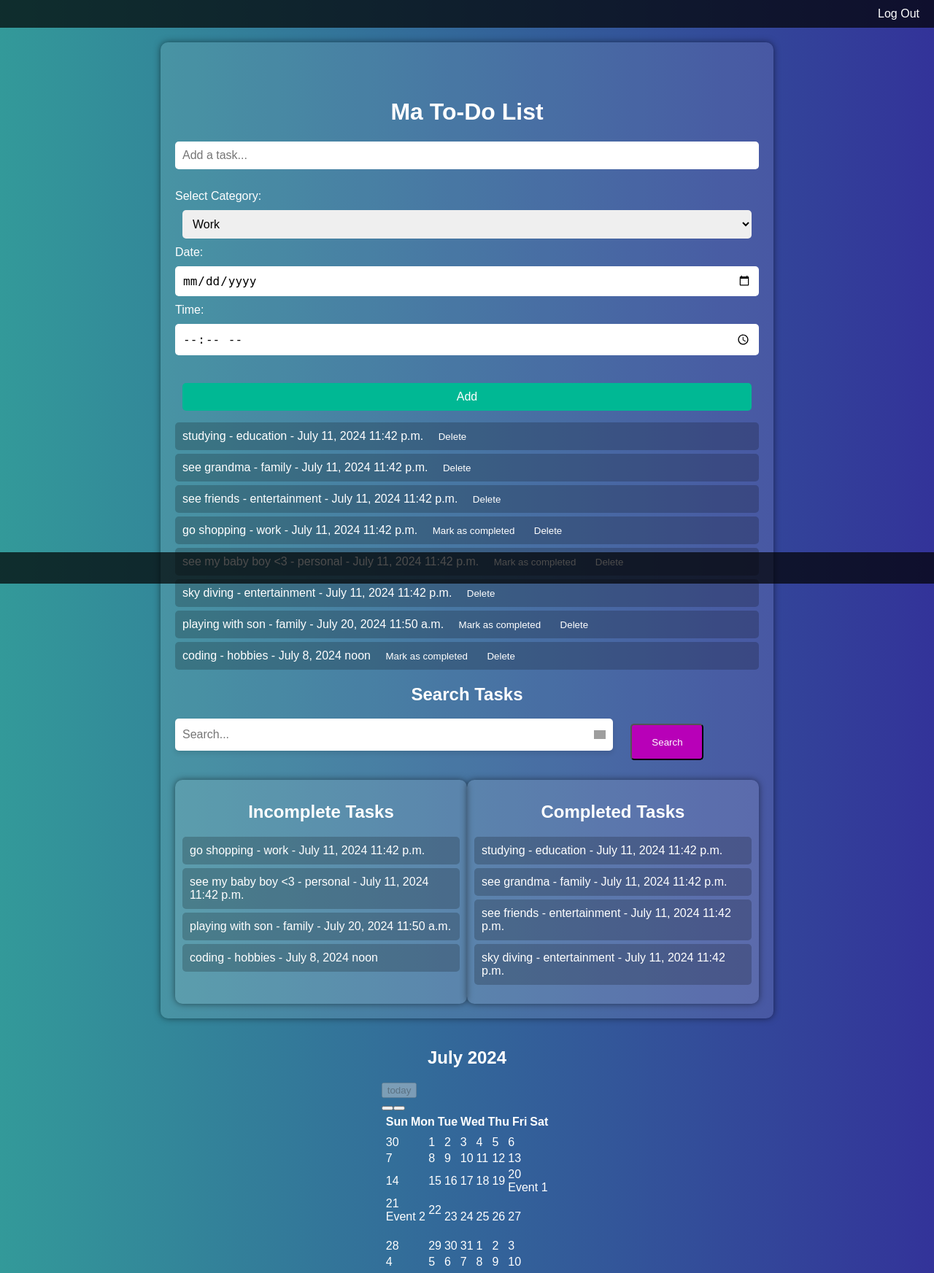
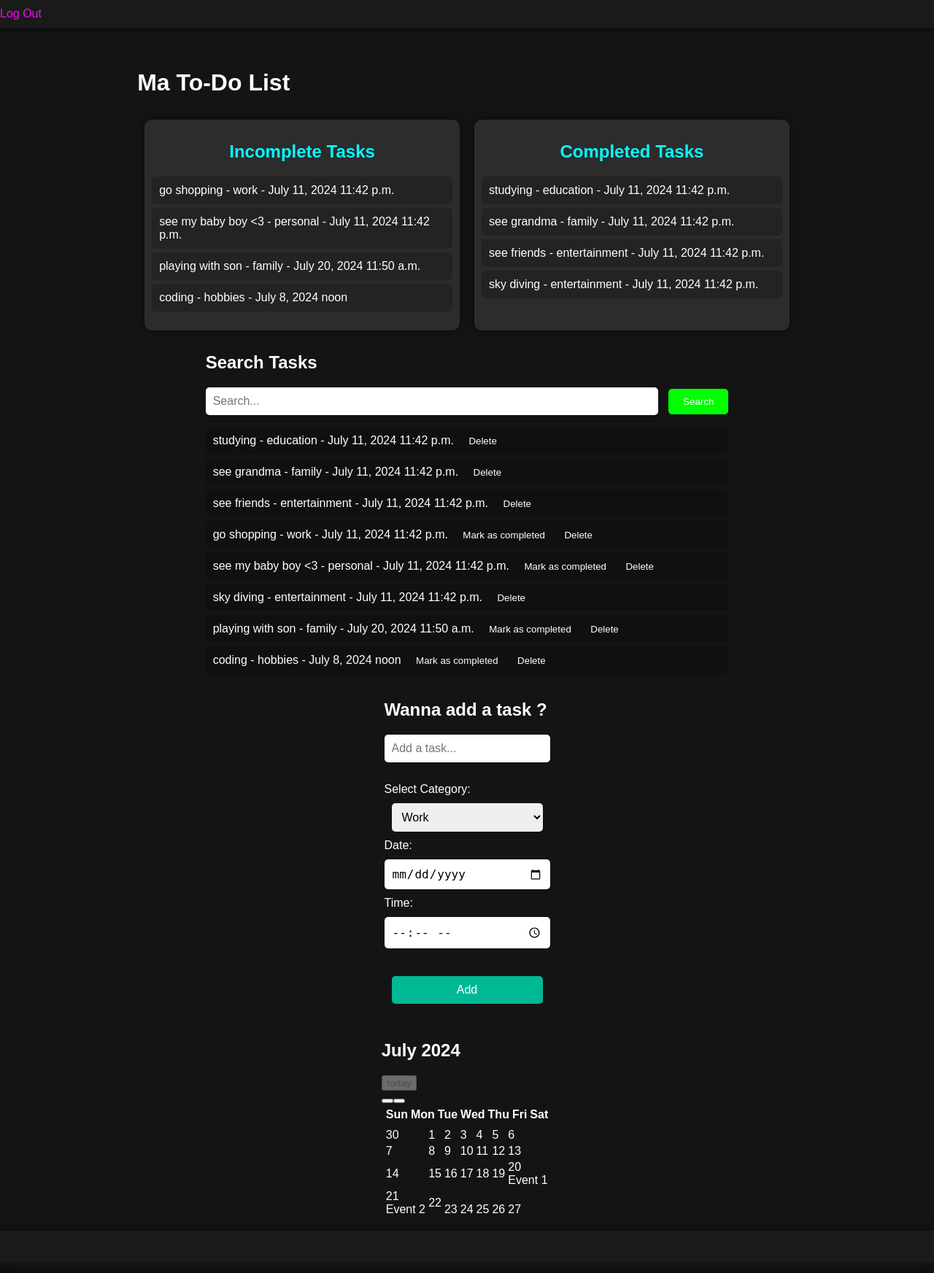
Before and after one commit to Ilefrajhi/to-do-list, a Django app: page /main/ in a window 1280 px wide. Shown: the whole page at 73% size. After the commit the page ends 1663 px from the top, so only its background shows below. Run offline with Django 5.2, Linux system fonts and the light colour scheme; a user stored in the database is signed in; data comes from the database, SQL or seed files in the repository; both versions use the stored data as it was after the commit; lists and menus that the app fills with data are empty; some libraries are stand-ins or nearby versions; grey boxes are pictures that could not be loaded.

Commit message:
added the search logic

```diff
--- a/todo/webapp/static/main_styles.css
+++ b/todo/webapp/static/main_styles.css
@@ -1,47 +1,101 @@
 body {
     font-family: Arial, sans-serif;
-    background: linear-gradient(to right, rgba(0, 128, 128, 0.8), rgba(0, 0, 128, 0.8));
+    background: #141414;
     color: #fff;
     margin: 0;
     padding: 0;
     display: flex;
     flex-direction: column;
     align-items: center;
-    justify-content: center;
+    justify-content: flex-start;
     min-height: 100vh;
-    overflow-x: hidden; /* Hide horizontal scrollbar */
+    overflow-x: hidden;
 }
 
 header {
     width: 100%;
+    background: #1a1a1a;
+    padding: 10px 20px;
     display: flex;
-    justify-content: flex-end;
-    padding: 10px;
-    background: rgba(0, 0, 0, 0.7);
+    justify-content: space-between;
+    align-items: center;
+    box-shadow: 0 4px 8px rgba(0, 0, 0, 0.3);
 }
 
-.logout-container {
-    margin-right: 20px;
+header h1 {
+    margin: 0;
+    font-size: 24px;
+    color: #00ffff; /* Neon cyan */
 }
 
-.logout-container a {
-    color: #fff;
+header .logout-container {
+    margin: 0;
+}
+
+header .logout-container a {
+    color: #ff00ff; /* Neon magenta */
     text-decoration: none;
     font-size: 16px;
 }
 
-.container {
+.search-container {
+    width: 100%;
+    display: flex;
+    justify-content: center;
+    padding: 20px;
+    background: #1a1a1a;
+    box-shadow: 0 4px 8px rgba(0, 0, 0, 0.3);
+}
+
+#q {
+    width: 600px;
+    padding: 10px;
+    border-radius: 5px;
+    border: none;
+    font-size: 16px;
+    color: #000;
+    background-color: #fff;
+    outline: none;
+    box-shadow: 0 4px 6px rgba(0, 0, 0, 0.1);
+    margin-right: 10px;
+}
+
+#search-btn {
+    background-color: #00ff00; /* Neon green */
+    color: #fff;
+    cursor: pointer;
+    transition: background-color 0.3s;
+    padding: 10px 20px;
+    border-radius: 5px;
+    border: none;
+}
+
+#search-btn:hover {
+    background-color: #00cc00;
+}
+
+.main-content {
+    width: 100%;
+    max-width: 1200px;
+    display: flex;
+    flex-direction: column;
+    align-items: center;
+    padding: 20px;
+}
+
+.section {
     background: rgba(255, 255, 255, 0.1);
     padding: 20px;
+    margin: 20px 0;
     border-radius: 10px;
     box-shadow: 0 0 10px rgba(0, 0, 0, 0.5);
-    width: 90%;
+    width: 100%;
     max-width: 800px;
-    margin-top: 20px;
 }
 
-h1, h2 {
+.section h2 {
     text-align: center;
+    color: #ff00ff; /* Neon magenta */
 }
 
 .form-group input, .form-group select, .form-group button {
@@ -52,10 +106,11 @@
     border-radius: 5px;
     border: none;
     font-size: 16px;
+    color: #000;
 }
 
 #submit-btn {
-    background-color: #00b894;
+    background-color: #00b894; /* Teal */
     color: #fff;
     cursor: pointer;
     transition: background-color 0.3s;
@@ -85,23 +140,10 @@
     margin-left: 10px;
 }
 
-#search {
-    background-color: #0984e3;
-    color: #fff;
-    cursor: pointer;
-    transition: background-color 0.3s;
-    padding: 0%;
-    margin-right: 60%;
-}
-
-#search:hover {
-    background-color: #065a9a;
-}
-
 .task-status {
     display: flex;
     justify-content: space-around;
-    margin-top: 20px;
+    width: 100%;
 }
 
 .task-status .incomplete_tasks,
@@ -109,12 +151,14 @@
     flex: 1;
     background-color: rgba(255, 255, 255, 0.1);
     padding: 10px;
+    margin: 10px;
     border-radius: 10px;
     box-shadow: 0 0 10px rgba(0, 0, 0, 0.5);
 }
 
 .task-status h2 {
     text-align: center;
+    color: #00ffff; /* Neon cyan */
 }
 
 #calendar {
@@ -122,93 +166,28 @@
 }
 
 footer {
-    position: fixed;
-    bottom: 0;
     width: 100%;
-    background-color: rgba(0, 0, 0, 0.7);
+    background-color: #1a1a1a;
     color: #fff;
     text-align: center;
     padding: 10px 0;
+    box-shadow: 0 -4px 8px rgba(0, 0, 0, 0.3);
 }
 
 footer a {
-    color: #fff;
+    color: #00ffff; /* Neon cyan */
     text-decoration: none;
     margin: 0 10px;
     font-size: 20px;
 }
 
-#q {
-    width: 600px;
-    margin-right: 20px;
-    margin-bottom: 20px;
-    padding: 10px;
-    border-radius: 5px;
-    border: none;
-    font-size: 16px;
-    background: url('search.png') no-repeat right 10px center/16px;
-    background-color: #fff;
-    transition: background-color 0.3s;
-    outline: none;
-    box-shadow: 0 4px 6px rgba(0, 0, 0, 0.1);
-    box-sizing: border-box;
-    display: inline-block;
-    vertical-align: middle;
-    line-height: 1.5;
-    text-decoration: none;
-    color: #000;
-}
-
-#q:hover {
-    background-color: #f5f5f5;
-}
-
-#search-results {
-    position: absolute;
-    top: 40px;
-    left: 0;
-    width: 100%;
-    background-color: #fff;
-    border-radius: 5px;
-    box-shadow: 0 4px 6px rgba(0, 0, 0, 0.1);
-    overflow-y: auto;
-    max-height: 300px;
-    display: none;
-}
-
-#search-results li {
-    padding: 10px;
-    cursor: pointer;
-}
-
-#search-results li:hover {
-    background-color: #f2f2f2;
-}
-
 @media screen and (max-width: 768px) {
-    .container {
+    .main-content {
         width: 100%;
     }
 
     #q {
+        width: 100%;
         margin-bottom: 10px;
     }
-
-    #search-results {
-        top: 50px;
-    }
 }
-
-#search-btn {
-    background-color: #b800b8;
-    color: #fff;
-    cursor: pointer;
-    transition: background-color 0.3s;
-    width: 100px;
-    height: 50px;
-    border-radius: 5px;
-}
-
-#searxh-btn:hover {
-    background-color: #019a76;
-}
--- a/todo/webapp/templates/main.html
+++ b/todo/webapp/templates/main.html
@@ -11,38 +11,37 @@
 <header>
     <div class="logout-container">
         <a href="/logout" id="logout">Log Out</a>
-
-        </div>
+    </div>
 </header>
 <body>
     <div class="container">
         <br>
         <br>
         <h1>Ma To-Do List</h1>
-        <div class="content">
-            <div class="form-group">
-                <form action="{% url 'add_task' %}" method="POST">
-                    {% csrf_token %}
-                    <input type="text" id="task" name="title" placeholder="Add a task..." required><br>
-                    <div class="group">
-                        <label for="category">Select Category:</label>
-                        <select id="category" name="category" required>
-                            <option value="work">Work</option>
-                            <option value="personal">Personal</option>
-                            <option value="shopping">Shopping</option>
-                            <option value="family">Family</option>
-                            <option value="hobbies">Hobbies</option>
-                            <option value="education">Education</option>
-                            <option value="entertainment">Entertainment</option>
-                        </select>
-                        <label for="date">Date:</label>
-                        <input type="date" id="date-time" name="date" required>
-                        <label for="time">Time:</label>
-                        <input type="time" id="date-time" name="time" required><br>
-                        <button type="submit" id="submit-btn">Add</button>
-                    </div>
-                </form>
+        <div class="task-status">
+            <div class="incomplete_tasks">
+                <h2>Incomplete Tasks</h2>
+                <ul>
+                    {% for task in incomplete_tasks %}
+                        <li>{{ task.title }} - {{ task.category }} - {{ task.date }} {{ task.time }}</li>
+                    {% endfor %}
+                </ul>
             </div>
+            <div class="completed_tasks">
+                <h2>Completed Tasks</h2>
+                <ul>
+                    {% for task in completed_tasks %}
+                        <li>{{ task.title }} - {{ task.category }} - {{ task.date }} {{ task.time }}</li>
+                    {% endfor %}
+                </ul>
+            </div>
+        </div>
+    </div>
+    <div class="search_tasks">
+        <h2>Search Tasks</h2>
+        <form action="{% url 'search_tasks' %}" method="GET" class="search">
+            <input type="text" name="q" id="q" placeholder="Search...">
+            <button type="submit" id="search-btn">Search</button>
             <div class="task-list">
                 <ul id="task-list">
                     {% for task in tasks %}
@@ -62,32 +61,34 @@
                     {% endfor %}
                 </ul>
             </div>
-        </div>
-    <div class="search_tasks">
-        <h2>Search Tasks</h2>
-        <form action="{% url 'search_tasks' %}" method="GET" class="search">
-            <input type="text" name="q" id="q" placeholder="Search...">
-            <button type="submit" id="search-btn">Search</button>
+        </form>
     </div>
-    <div class="task-status">
-        <div class="incomplete_tasks">
-            <h2>Incomplete Tasks</h2>
-            <ul>
-                {% for task in incomplete_tasks %}
-                    <li>{{ task.title }} - {{ task.category }} - {{ task.date }} {{ task.time }}</li>
-                {% endfor %}
-            </ul>
-        </div>
-        <div class="completed_tasks">
-            <h2>Completed Tasks</h2>
-            <ul>
-                {% for task in completed_tasks %}
-                    <li>{{ task.title }} - {{ task.category }} - {{ task.date }} {{ task.time }}</li>
-                {% endfor %}
-            </ul>
+    <div class="content">
+        <h2>Wanna add a task ?</h2>
+        <div class="form-group">
+            <form action="{% url 'add_task' %}" method="POST">
+                {% csrf_token %}
+                <input type="text" id="task" name="title" class="wide-input" placeholder="Add a task..." required><br>
+                <div class="group">
+                    <label for="category">Select Category:</label>
+                    <select id="category" name="category" required>
+                        <option value="work">Work</option>
+                        <option value="personal">Personal</option>
+                        <option value="shopping">Shopping</option>
+                        <option value="family">Family</option>
+                        <option value="hobbies">Hobbies</option>
+                        <option value="education">Education</option>
+                        <option value="entertainment">Entertainment</option>
+                    </select>
+                    <label for="date">Date:</label>
+                    <input type="date" id="date-time" name="date" required>
+                    <label for="time">Time:</label>
+                    <input type="time" id="date-time" name="time" required><br>
+                    <button type="submit" id="submit-btn">Add</button>
+                </div>
+            </form>
         </div>
     </div>
-</div>
 
     <div id='calendar'></div>
 
```
Also changed, not shown: todo/db.sqlite3.
